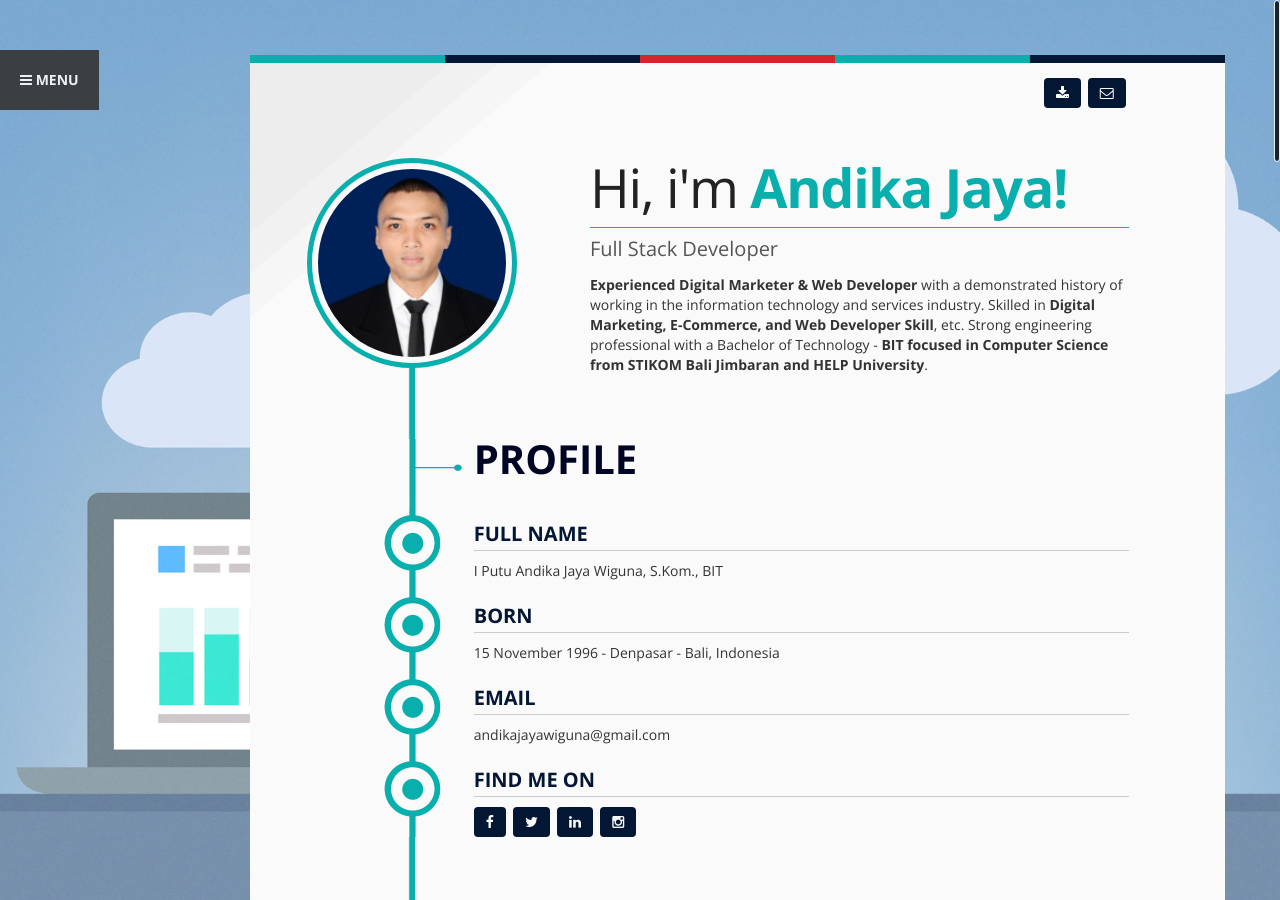
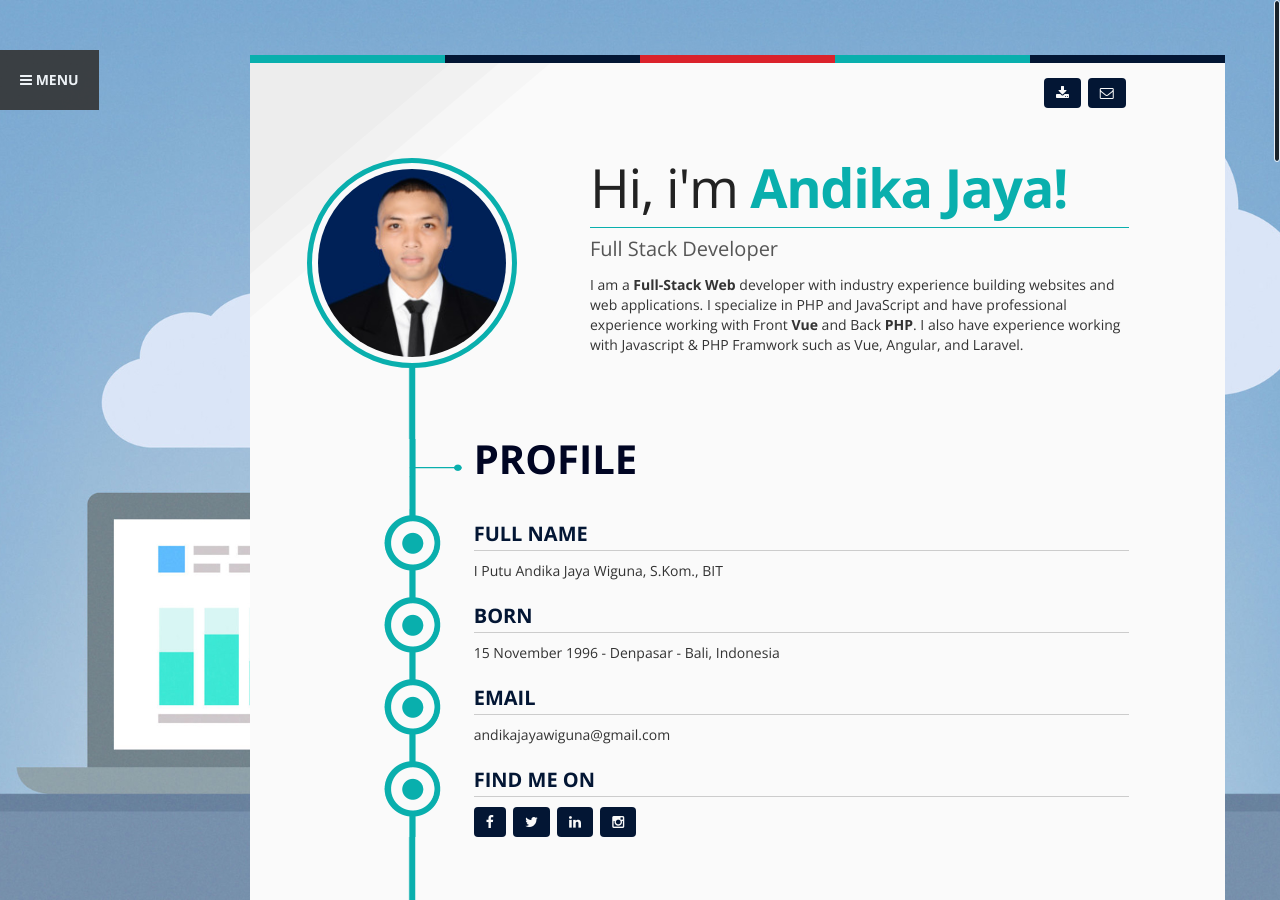
Before and after one commit to andikajayaw/andikajayaw.github.io, a Jekyll site: the page built from index.md, in a window 1280 px wide and 900 px high. Built offline with Jekyll 4.4.1, drawn with Linux system fonts in a browser that asks for light colours; nearby versions of some CDN libraries; a script that is not in the unit is left out.

Commit message:
update desc

```diff
--- a/_config.yml
+++ b/_config.yml
@@ -16,7 +16,8 @@
 title: Your awesome title
 email: your-email@example.com
 description: > # this means to ignore newlines until "baseurl:"
-  <strong>Experienced Digital Marketer & Web Developer</strong> with a demonstrated history of working in the information technology and services industry. Skilled in <strong>Digital Marketing, E-Commerce, and Web Developer Skill</strong>, etc. Strong engineering professional with a Bachelor of Technology - <strong>BIT focused in Computer Science from STIKOM Bali Jimbaran and HELP University</strong>.
+  I am a <strong>Full-Stack Web</strong> developer with industry experience building websites and web applications.
+  I specialize in PHP and JavaScript and have professional experience working with Front <strong>Vue</strong> and Back <strong>PHP</strong>. I also have experience working with Javascript & PHP Framwork such as Vue, Angular, and Laravel.
 baseurl: "" # the subpath of your site, e.g. /blog
 url: "http://andikajayaw.github.io" # the base hostname & protocol for your site, e.g. http://example.com
 twitter_username: jekyllrb
```
